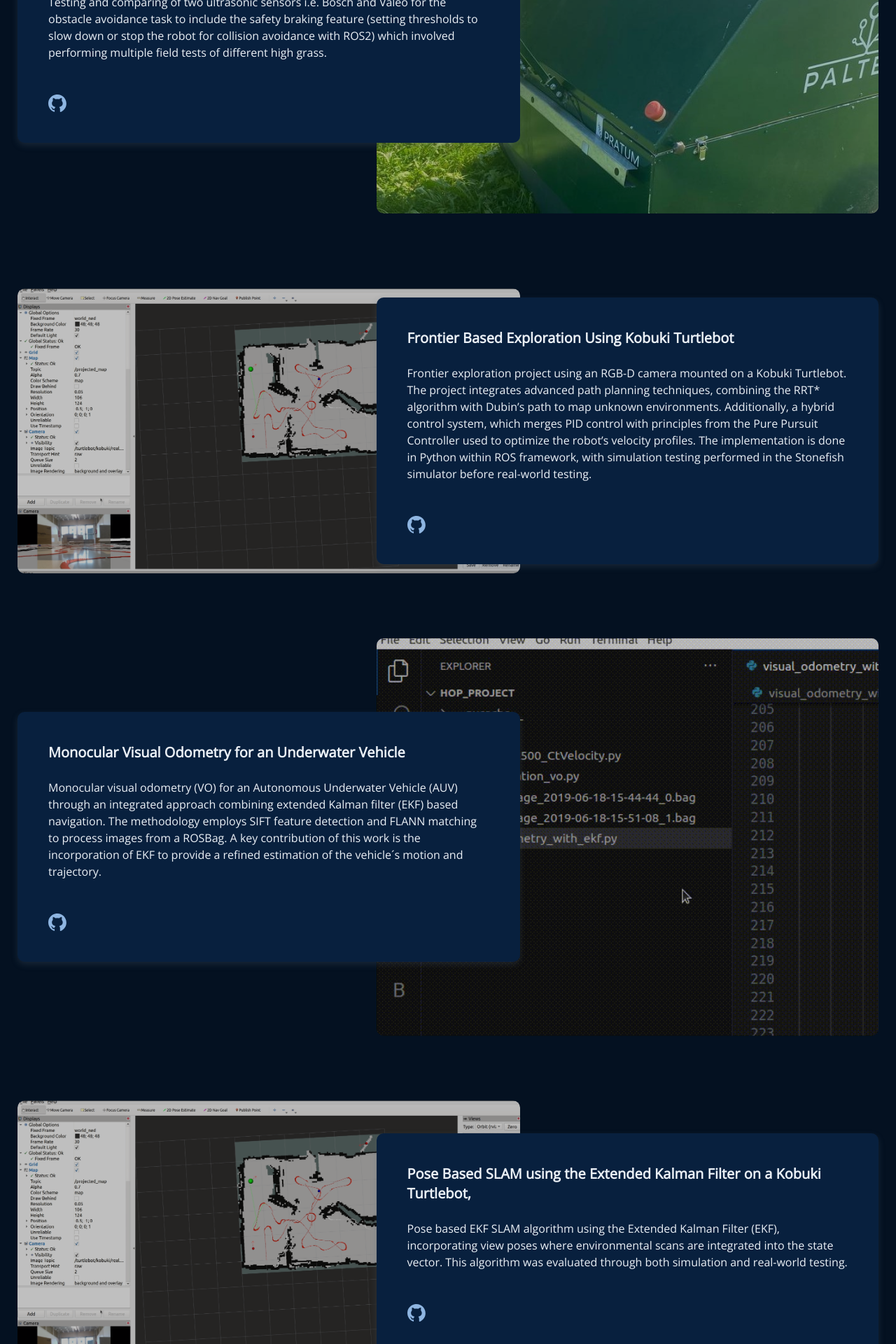
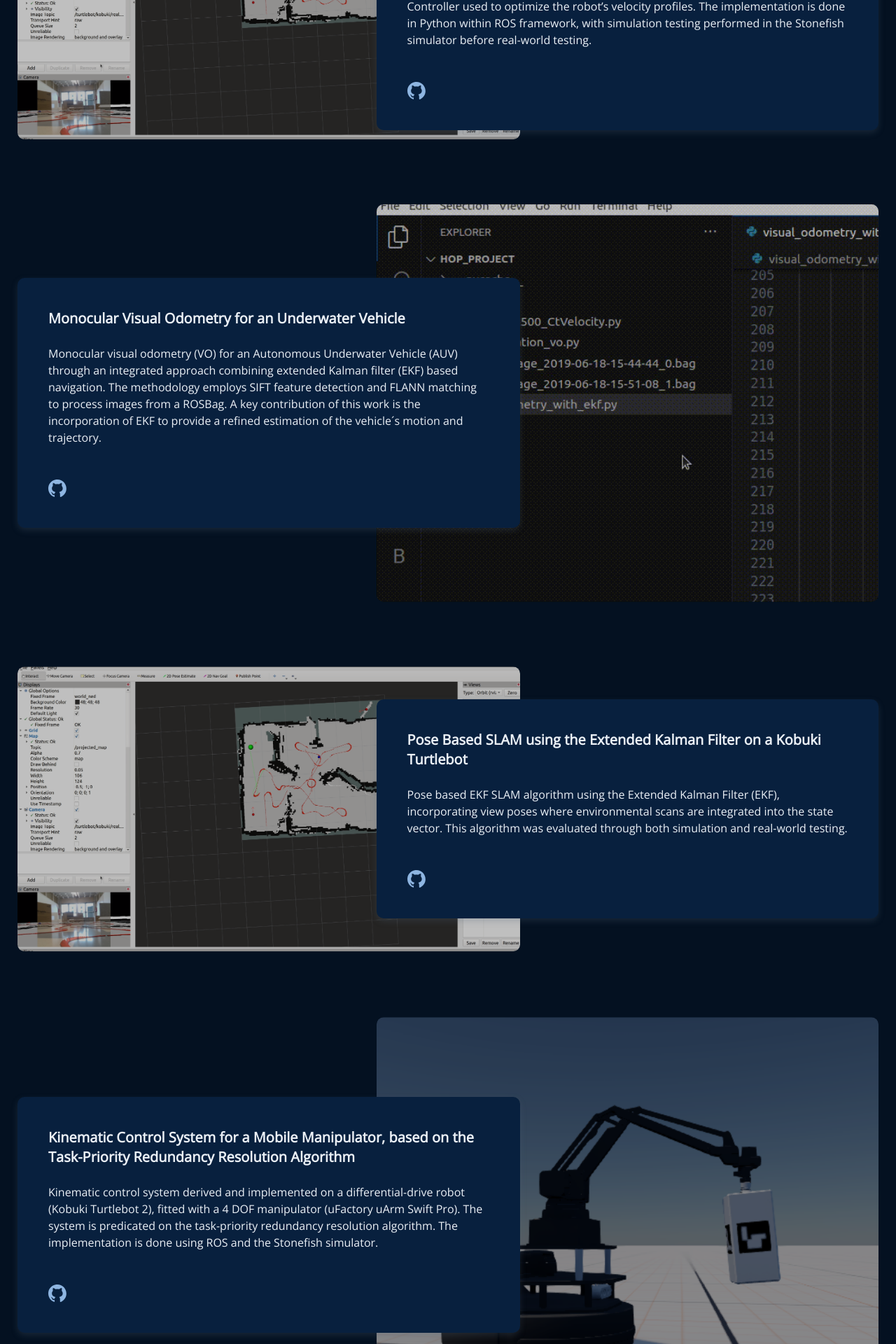
Before and after one commit to FatimaYousif/portfolio-main, a Next.js app: page / in a window 1280 px wide. Shown: the part 3320-5240 px from the top of the page at 70% size. Built offline with nearby package versions, Linux system fonts and the light colour scheme.

Commit message:
added media

```diff
--- a/sections/Projects.tsx
+++ b/sections/Projects.tsx
@@ -8,23 +8,10 @@ function Projects() {
       <RevealContent>
         <>
           <SectionBadge sectionName={""} />
-          <h2 className="text-3xl font-extrabold text-center mb-6 md:mb-20">My Projects</h2>
+          <h2 className="text-3xl font-extrabold text-center mb-6 md:mb-10">My Projects</h2>
         </>
       </RevealContent>
       <div className="flex flex-col gap-12 lg:gap-20">
-
-
-      <ProjectCard
-          name={"ROS2 Collision Avoidance Using Cross and Direct Echo of Bosch Ultrasonic Sensor Systems"}
-          description={"Testing and comparing of two ultrasonic sensors i.e. Bosch and Valeo for the obstacle avoidance task to include the safety braking feature (setting thresholds to slow down or stop the robot for collision avoidance with ROS2) which involved performing multiple field tests of different high grass."}
-          // technologies={["NextJS", "React.JS", "Tailwind CSS", "API", "Responsive", "Github Actions"]}
-          technologies={[]}
-
-          imageSrc={"/images/paltech.jpg"}
-          imagePosition={"right"}
-          githubLink={"https://github.com/FatimaPaltech/Bosch_uss_ws"}
-          // directLink={"https://la-data-verte.vercel.app/"}
-        />
 
         <ProjectCard
           name={"Frontier Based Exploration Using Kobuki Turtlebot"}
@@ -52,7 +39,7 @@ function Projects() {
         />
 
         <ProjectCard
-          name={"Pose Based SLAM using the Extended Kalman Filter on a Kobuki Turtlebot,"}
+          name={"Pose Based SLAM using the Extended Kalman Filter on a Kobuki Turtlebot"}
           description={"Pose based EKF SLAM algorithm using the Extended Kalman Filter (EKF), incorporating view poses where environmental scans are integrated into the state vector. This algorithm was evaluated through both simulation and real-world testing."}
           // technologies={["NextJS", "React.JS", "Tailwind CSS", "API", "Responsive", "Github Actions"]}
           technologies={[]}
@@ -66,7 +53,7 @@ function Projects() {
 
         <ProjectCard
           name={"Kinematic Control System for a Mobile Manipulator, based on the Task-Priority Redundancy Resolution Algorithm"}
-          description={"a kinematic control system derived and implemented on a differential-drive robot (Kobuki Turtlebot 2), fitted with a 4 DOF manipulator (uFactory uArm Swift Pro). The system is predicated on the task-priority redundancy resolution algorithm. The implementation is done using ROS and the Stonefish simulator."}
+          description={"Kinematic control system derived and implemented on a differential-drive robot (Kobuki Turtlebot 2), fitted with a 4 DOF manipulator (uFactory uArm Swift Pro). The system is predicated on the task-priority redundancy resolution algorithm. The implementation is done using ROS and the Stonefish simulator."}
           // technologies={["NextJS", "React.JS", "Tailwind CSS", "API", "Responsive", "Github Actions"]}
           technologies={[]}
 
@@ -75,6 +62,20 @@ function Projects() {
           githubLink={"https://drive.google.com/file/d/1AjLQ44gIUkyi49Ndg9Sg08PuGjYsaxSl/view?usp=drive_link"}
           // directLink={"https://la-data-verte.vercel.app/"}
         />
+
+
+        <ProjectCard
+          name={"ROS2 Collision Avoidance Using Cross and Direct Echo of Bosch Ultrasonic Sensor Systems"}
+          description={"Testing and comparing of two ultrasonic sensors i.e. Bosch and Valeo for the obstacle avoidance task to include the safety braking feature (setting thresholds to slow down or stop the robot for collision avoidance with ROS2) which involved performing multiple field tests of different high grass."}
+          // technologies={["NextJS", "React.JS", "Tailwind CSS", "API", "Responsive", "Github Actions"]}
+          technologies={[]}
+
+          imageSrc={"/images/paltech.png"}
+          imagePosition={"right"}
+          githubLink={"https://github.com/FatimaPaltech/Bosch_uss_ws"}
+          // directLink={"https://la-data-verte.vercel.app/"}
+        />
+
 
 
         <ProjectCard
```
Also changed, not shown: public/images/paltech.png (added).
